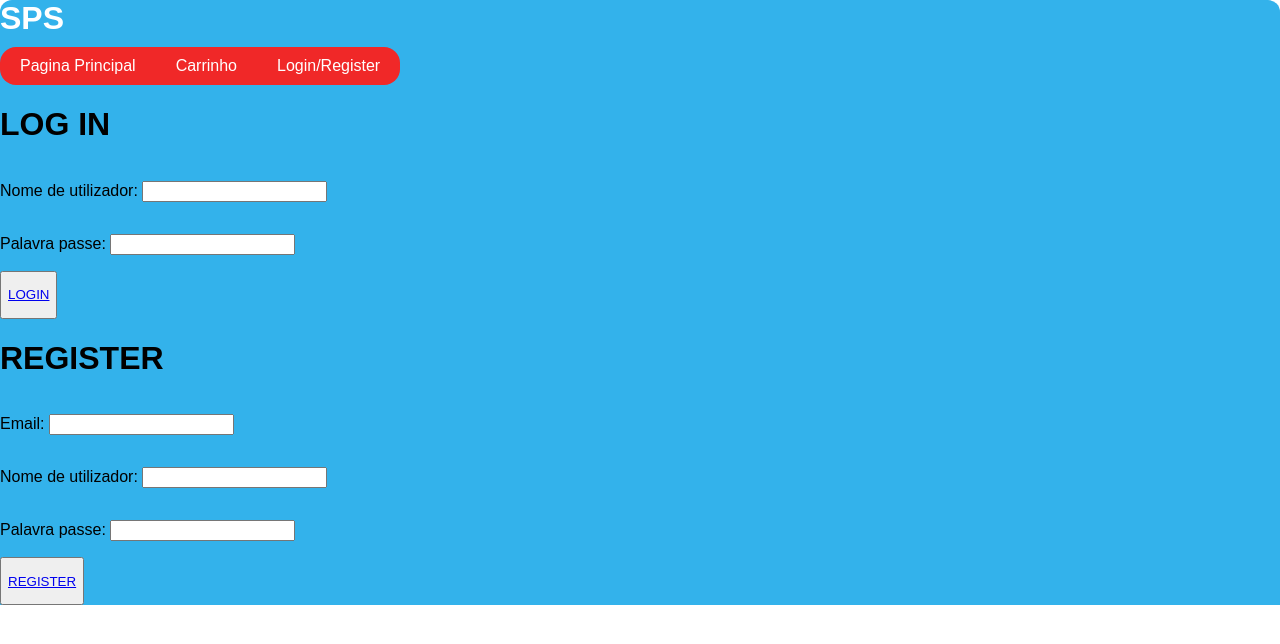
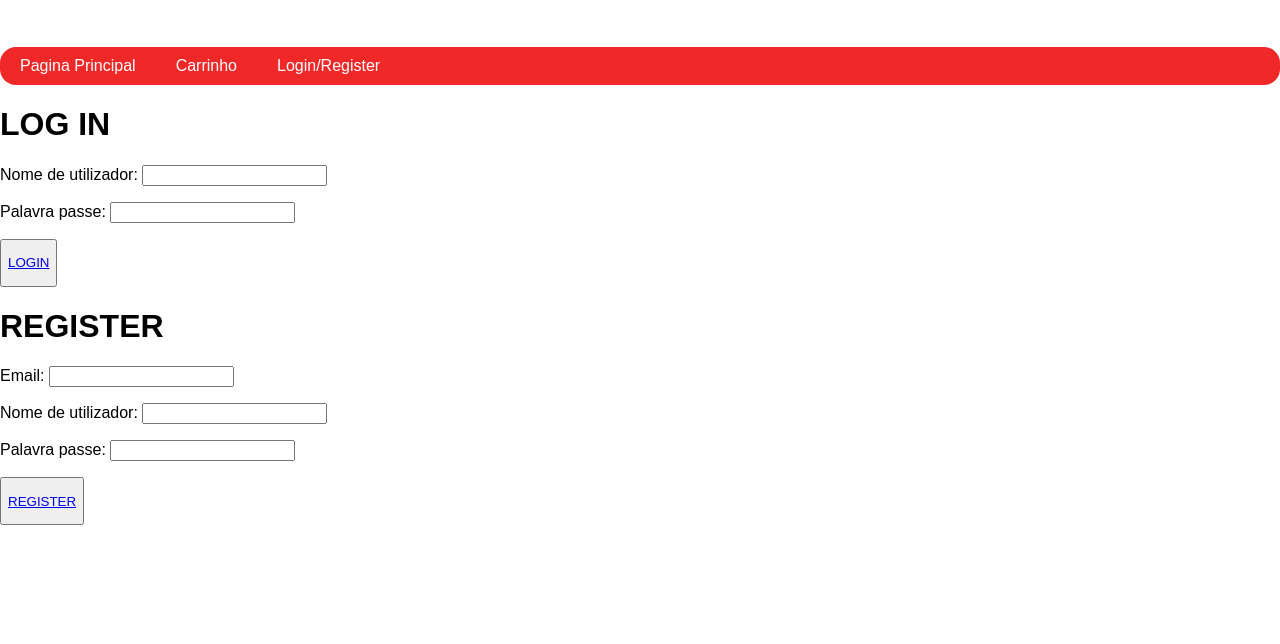
Before and after one commit to shortiwsky/Comercio_eletro, a PHP site: page /LOGIN.html in a window 1280 px wide. Shown: the top 644 px of the page. Run offline with PHP 8.4, Linux system fonts and the light colour scheme.

Commit message:
Mudança de cores

```diff
--- a/styles/styles.css
+++ b/styles/styles.css
@@ -4,13 +4,11 @@
   background-color: #ffffff;
 }
 
-.header {
+.top-bar {
   background-color: #33b2eb;
-  padding: 0;
+  padding: 20px;
   border-radius: 12px 12px 0 0;
-  display: flex;
-  flex-direction: column;
-  align-items: flex-start;
+  display: inline-block;
 }
 
 .logo {
```
